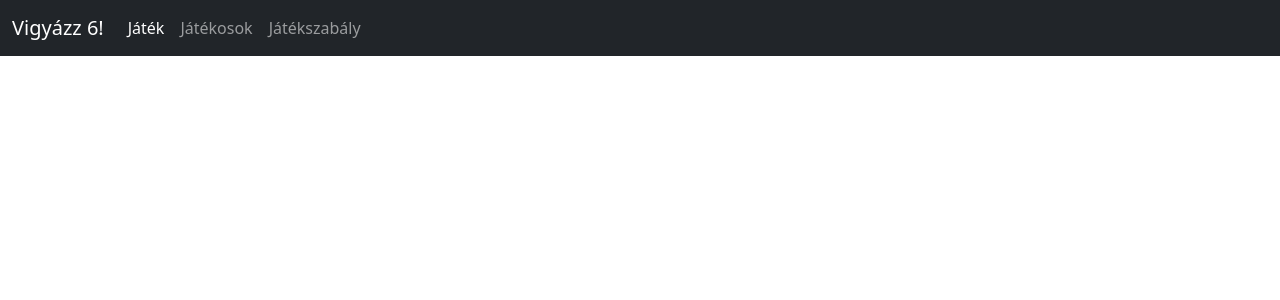
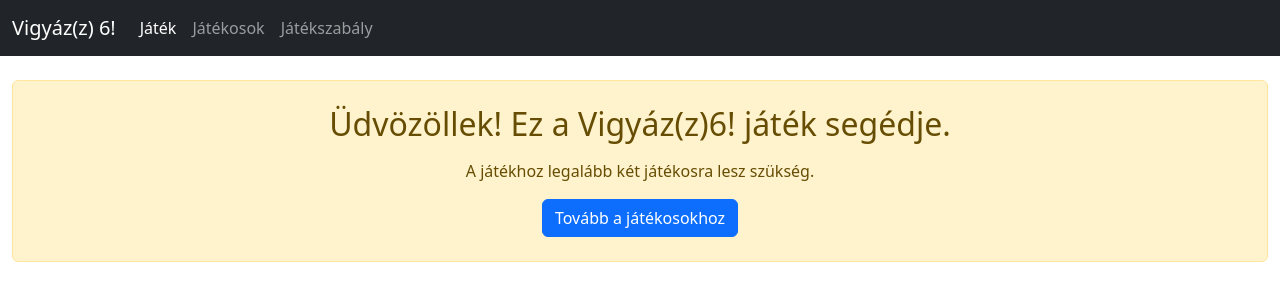
Before and after one commit to zdomiter/vigyazz6_web, a plain HTML site: page index.html in a window 1280 px wide. Drawn offline with nearby package versions, Linux system fonts and the light colour scheme.

Commit message:
home
Kezdő képernyő szövegének javítása

```diff
--- a/game.js
+++ b/game.js
@@ -76,12 +76,16 @@ document.addEventListener("DOMContentLoaded", () => {
     if (players.length >= 2) {
         container.before(newRoundButton);
     }
-    else {
-        //Ezt javítani kell
-        /*container.before("<h2>Üdvözöllek! Ez a Vigyázz6-os játék segédje.</h2>"
-            + "<p>A játékhoz legalább két játékosra lesz szükség.</p>"
-            + "<a href=player.html>Tovább a játékhoz</a>"
-        );*/
+    else if (players.length === 0) {
+        // Üzenet létrehozása és Bootstrap-stílus alkalmazása
+        const messageDiv = document.createElement("div");
+        messageDiv.classList.add("alert", "alert-warning", "text-center", "mt-3", "p-4", "rounded");
+        messageDiv.innerHTML = `
+        <h2 class="mb-3">Üdvözöllek! Ez a Vigyáz(z)6! játék segédje.</h2>
+        <p class="mb-3">A játékhoz legalább két játékosra lesz szükség.</p>
+        <a href="player.html" class="btn btn-primary">Tovább a játékosokhoz</a>
+    `;
+        container.before(messageDiv);
     }
     updateIndexPlayerList();
 });
--- a/index.html
+++ b/index.html
@@ -13,7 +13,7 @@
 <body>
     <div class="navbar navbar-expand-lg navbar-dark bg-dark">
         <div class="container-fluid">
-            <a class="navbar-brand" href="index.html">Vigyázz 6!</a>
+            <a class="navbar-brand" href="index.html">Vigyáz(z) 6!</a>
             <button class="navbar-toggler" type="button" data-bs-toggle="collapse"
                 data-bs-target="#navbarSupportedContent" aria-controls="navbarSupportedContent" aria-expanded="false"
                 aria-label="Toggle navigation">
```
Also changed, not shown: game_rules.html (+1 -1 lines), player.html (+1 -1 lines), 1 other file.
